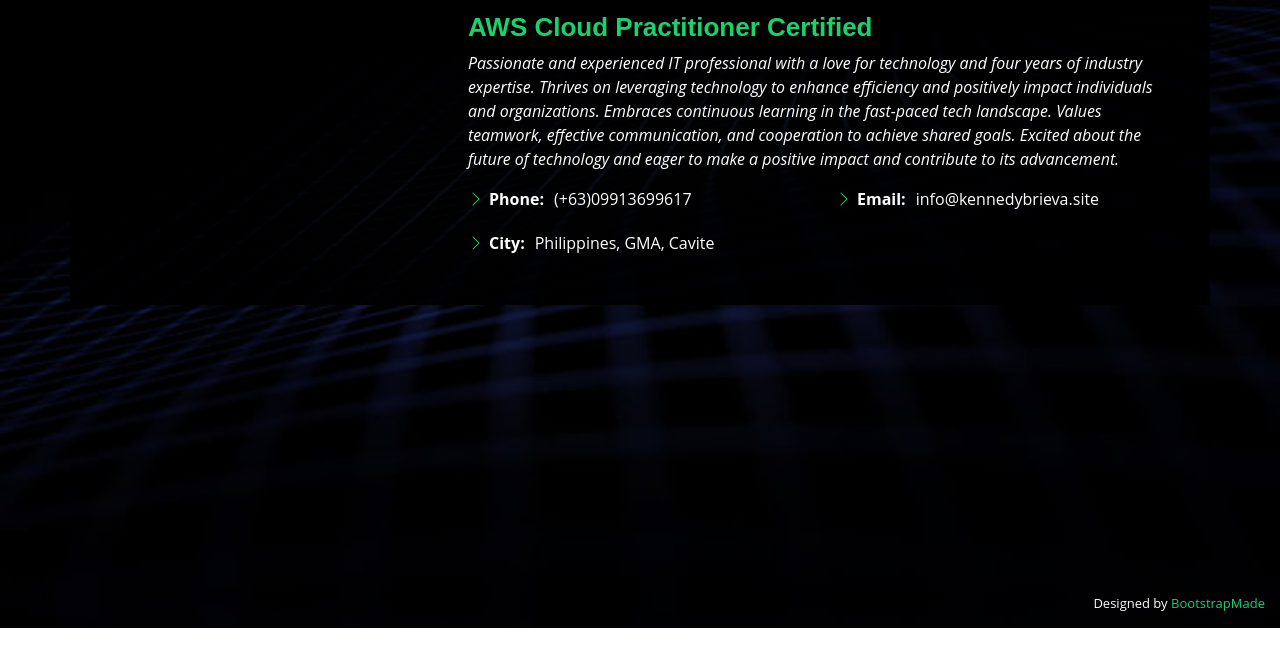
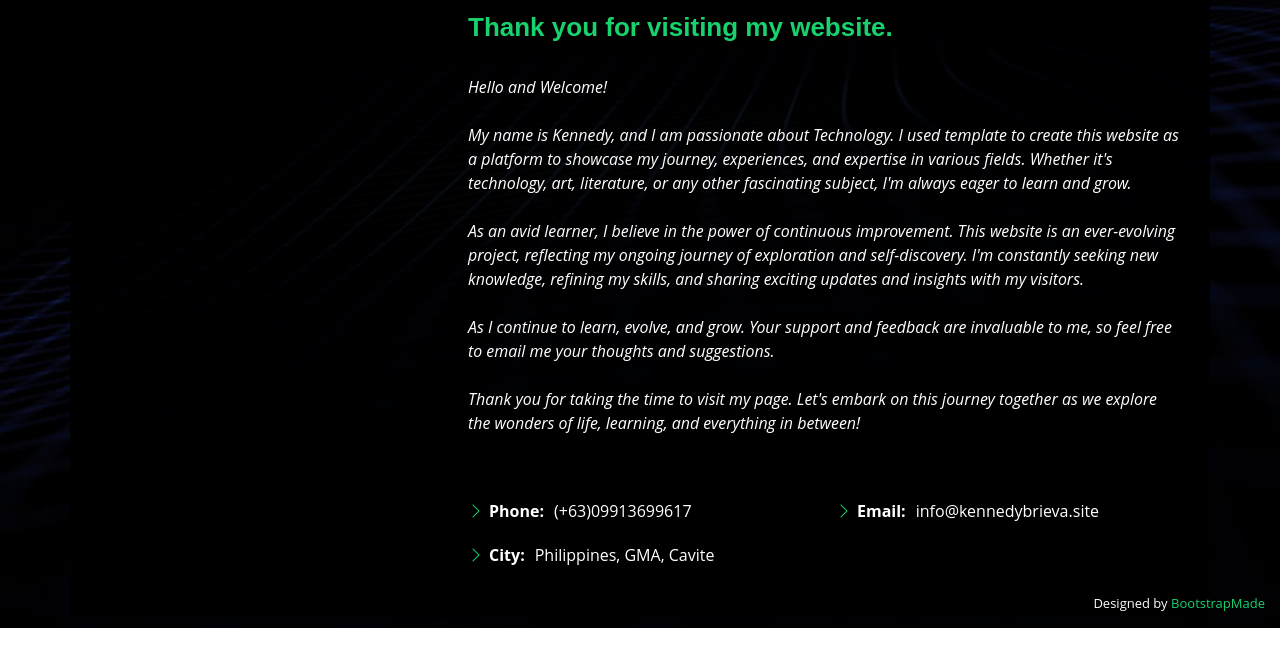
Before and after one commit to kbrieva/Kennedy-Brieva-Cloud-Resume.github.io, a plain HTML site: page index.html in a window 1280 px wide. Both pictures are taken after a click on the link "About". Shown: the part 172-834 px from the top of the page. Before the commit the page ends 800 px from the top, so only its background shows below. Drawn offline with Linux system fonts and the light colour scheme; no server answers.

Commit message:
Update index.html
updating my index html
paragraph and heading in about me section

```diff
--- a/index.html
+++ b/index.html
@@ -82,14 +82,26 @@
           <img src="assets/img/me.jpg" class="img-fluid" alt="">
         </div>
         <div class="col-lg-8 pt-4 pt-lg-0 content" data-aos="fade-left">
-          <h3>AWS Cloud Practitioner Certified</h3>
+          <h3>Thank you for visiting my website.</h3>
+          <br>
           <p class="fst-italic">
-            Passionate and experienced IT professional with a love for technology and four years of industry expertise.
-            Thrives on leveraging technology to enhance efficiency and positively impact individuals and organizations.
-            Embraces continuous learning in the fast-paced tech landscape. Values teamwork, effective communication, and
-            cooperation to achieve shared goals. Excited about the future of technology and eager to make a positive
-            impact and contribute to its advancement.
+            Hello and Welcome!
+            <br><br>
+            My name is Kennedy, and I am passionate about Technology. I used template to create this website as a platform to showcase
+            my journey, experiences, and expertise in various fields. Whether it's technology, art, literature, or any
+            other fascinating subject, I'm always eager to learn and grow.
+            <br><br>
+            As an avid learner, I believe in the power of continuous improvement. This website is an ever-evolving
+            project, reflecting my ongoing journey of exploration and self-discovery. I'm constantly seeking new
+            knowledge, refining my skills, and sharing exciting updates and insights with my visitors.
+            <br><br>
+            As I continue to learn, evolve, and grow. Your support and feedback are invaluable to me, so feel free to
+            email me your thoughts and suggestions.
+            <br><br>
+            Thank you for taking the time to visit my page. Let's embark on this journey together as we
+            explore the wonders of life, learning, and everything in between!
           </p>
+          <br><br>
           <div class="row">
             <div class="col-lg-6">
               <ul>
```
